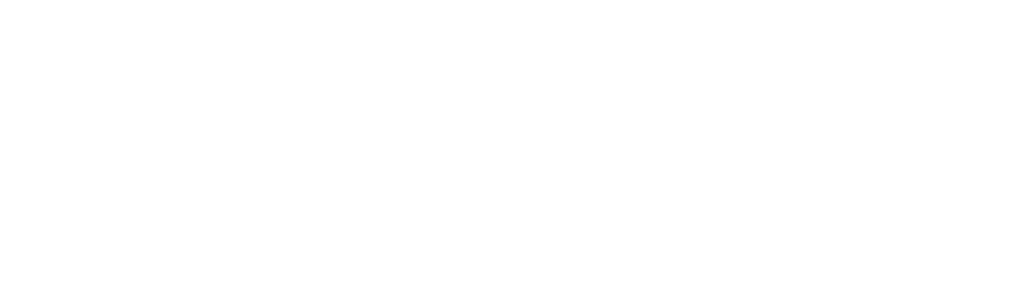
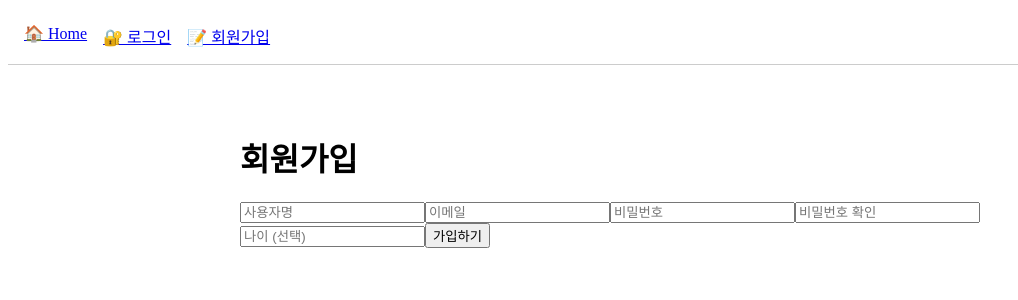
Before and after one commit to evermate/finance_pjt, a Vue app in the folder frontend/: page /register in a window 1280 px wide. Shown: the top 300 px of the page, without its empty margins (0-1018 px from the left). Built offline with nearby package versions, Linux system fonts and the light colour scheme.

Commit message:
feat: 컴포넌트 구조 설계 및 기본 Vue 컴포넌트 파일 생성

```diff
--- a/frontend/src/App.vue
+++ b/frontend/src/App.vue
@@ -1,11 +1,22 @@
 <template>
+  <div id="app">
+    <HeaderNav />
 
+    <main class="container">
+      <RouterView />
+    </main>
+  </div>
 </template>
 
 <script setup>
-
+import HeaderNav from '@/components/HeaderNav.vue'
+import { RouterView } from 'vue-router'
 </script>
 
 <style scoped>
-
+.container {
+  max-width: 800px;
+  margin: 2rem auto;
+  padding: 1rem;
+}
 </style>
--- a/frontend/src/components/HeaderNav.vue
+++ b/frontend/src/components/HeaderNav.vue
@@ -1,11 +1,33 @@
 <template>
-
+  <header class="nav">
+    <RouterLink to="/">🏠 Home</RouterLink>
+    <RouterLink v-if="!user" to="/login">🔐 로그인</RouterLink>
+    <RouterLink v-if="!user" to="/register">📝 회원가입</RouterLink>
+    <RouterLink v-if="user" to="/mypage">👤 마이페이지</RouterLink>
+    <RouterLink v-if="user" to="/recommend">💡 추천받기</RouterLink>
+    <button v-if="user" @click="logout">🚪 로그아웃</button>
+  </header>
 </template>
 
 <script setup>
+import { useRouter, RouterLink } from 'vue-router'
+import { useUserStore } from '@/stores/user'
 
+const userStore = useUserStore()
+const router = useRouter()
+const user = userStore.user
+
+const logout = () => {
+  userStore.logout()
+  router.push('/login')
+}
 </script>
 
 <style scoped>
-
+.nav {
+  display: flex;
+  gap: 1rem;
+  padding: 1rem;
+  border-bottom: 1px solid #ccc;
+}
 </style>
--- a/frontend/src/router/index.js
+++ b/frontend/src/router/index.js
@@ -1,4 +1,6 @@
+// router/index.js
 import { createRouter, createWebHistory } from 'vue-router'
+import { useUserStore } from '@/stores/user'  // ✅ import는 정상 사용 가능
 import HomeView from '@/views/HomeView.vue'
 import RegisterView from '@/views/RegisterView.vue'
 import LoginView from '@/views/LoginView.vue'
@@ -18,4 +20,14 @@
   routes,
 })
 
+router.beforeEach((to, from, next) => {
+  const store = useUserStore()
+  if (to.meta.requiresAuth && !store.token) {
+    alert('로그인이 필요합니다.')
+    next('/login')
+  } else {
+    next()
+  }
+})
+
 export default router
--- a/frontend/src/views/RegisterView.vue
+++ b/frontend/src/views/RegisterView.vue
@@ -30,7 +30,10 @@
     await userStore.register(form.value)
     alert('회원가입 완료')
   } catch (err) {
-    alert('회원가입 실패: ' + JSON.stringify(err.response.data))
+    const errorData = err.response?.data || { error: '알 수 없는 오류 발생' }
+    alert('회원가입 실패: ' + JSON.stringify(errorData))
+    console.error('회원가입 실패 디버그:', err)
   }
 }
+
 </script>
```
Also changed, not shown: frontend/src/main.js (+3 -6 lines).
